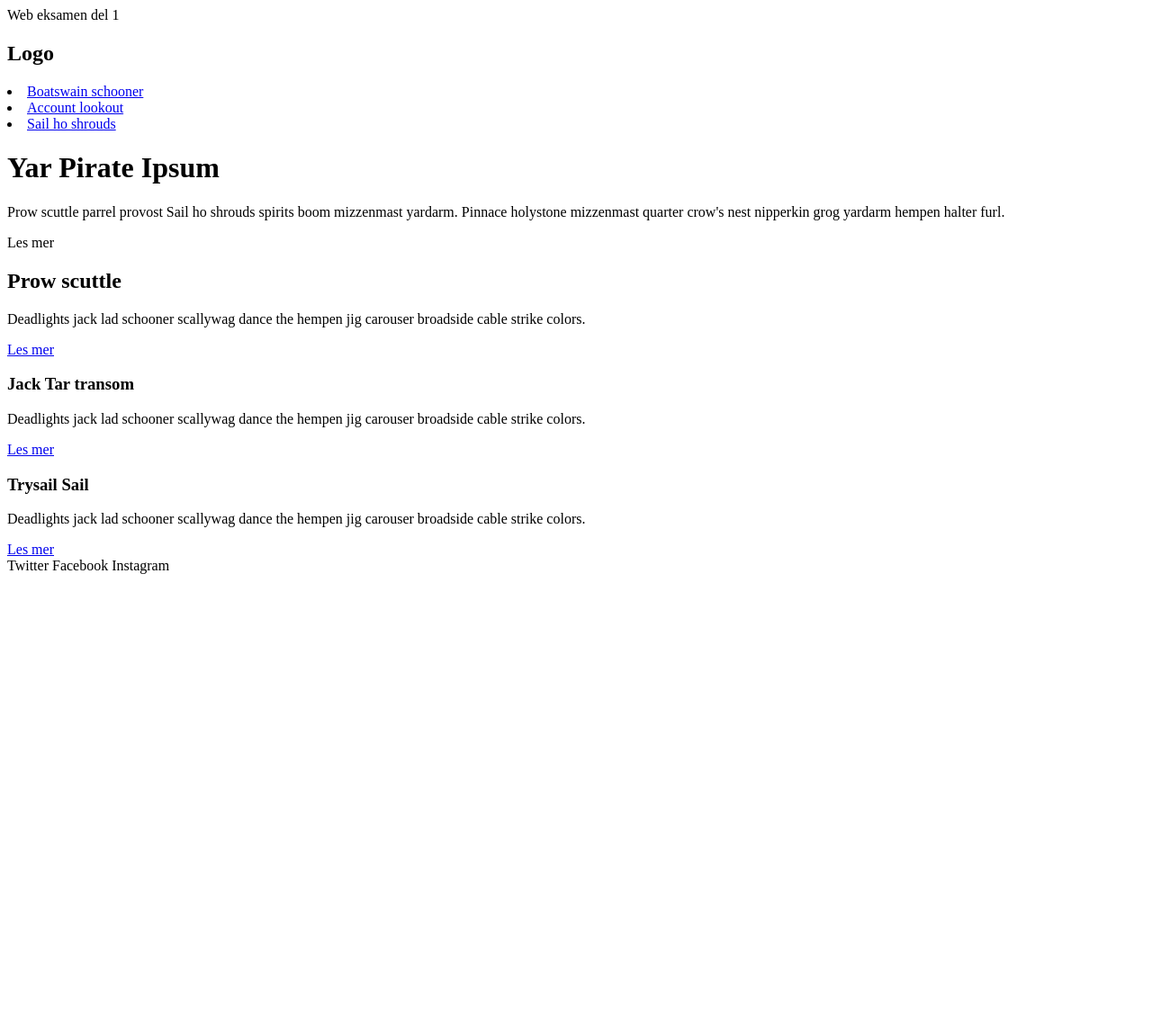
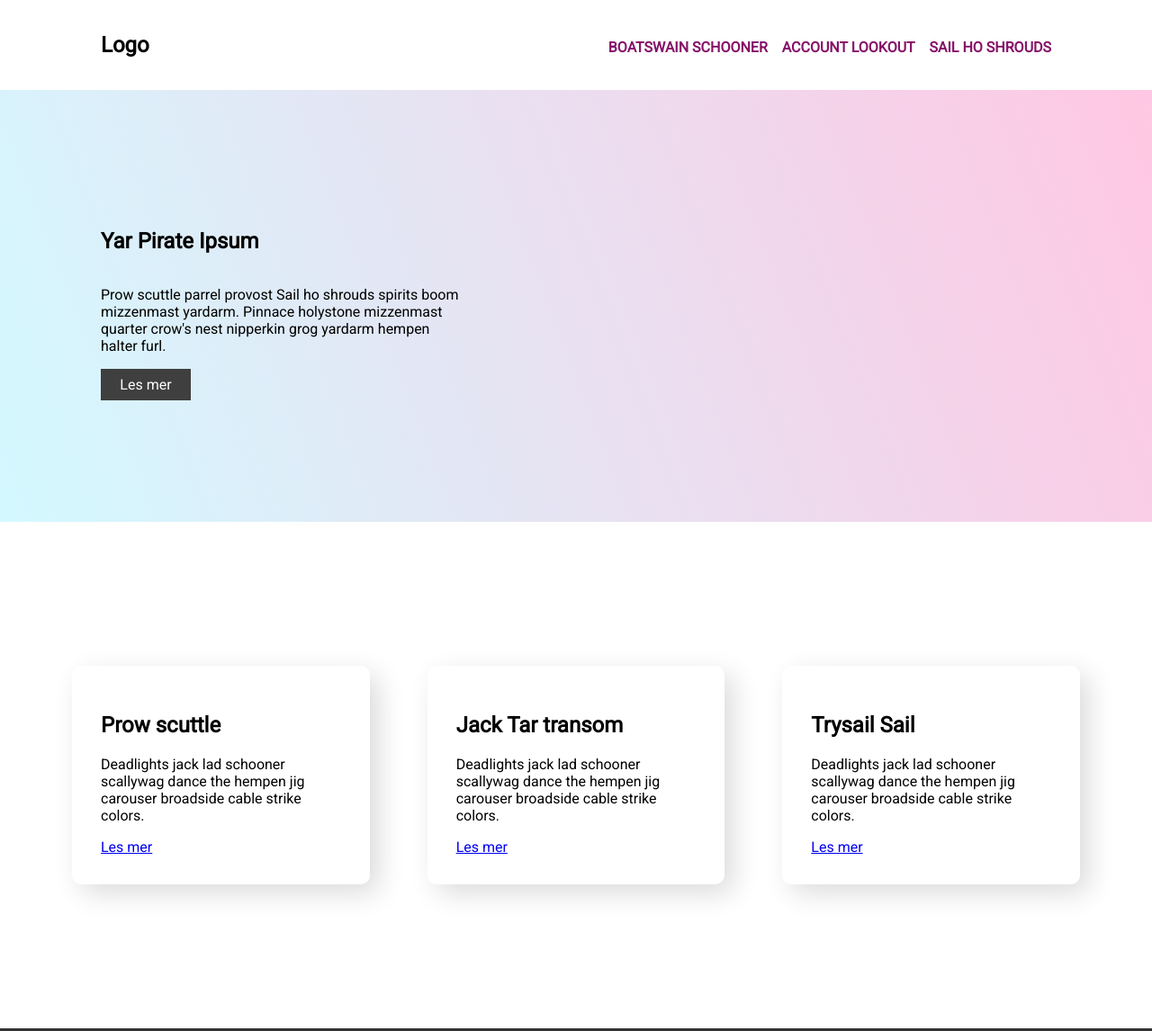
Before and after one commit to Simenki2003/WEBUTVIKLING2024SIMEN, a plain HTML site: page ovingsoppgaver/validering/validering.html in a window 1280 px wide. Shown: the top 1146 px of the page at 90% size. Before the commit the page ends 800 px from the top, so only its background shows below. Drawn offline with Linux system fonts and the light colour scheme.

Commit message:
Gjorde øvelse

```diff
--- a/ovingsoppgaver/validering/validering.html
+++ b/ovingsoppgaver/validering/validering.html
@@ -1,37 +1,41 @@
-<html>
+<!DOCTYPE html>
+<html lang="nb">
+    <head>
+        <meta name="viewport" content="width=device-width, initial-scale=1.0">
+        <link rel="stylesheet" type="text/css" href="style.css">
+        <title>Web eksamen del 1</title>
+    </head>
     <body>
-        <head>
-            <meta name="viewport" content="width=device-width, initial-scale=1.0">
-            <link rel="stylesheet" type="text/css" href="style.css>
-            <title>Web eksamen del 1</title>
-        </head>
         <nav>
             <h1>Logo</h1>
+            <ul>
                 <li> <a href="#">Boatswain schooner</a></li>
                 <li> <a href="#">Account lookout</a></li>
                 <li> <a href="#">Sail ho shrouds</a></li>
+            </ul>
         </nav>
         <header>
-            <h1>Yar Pirate Ipsum</h1>
+            <h2>Yar Pirate Ipsum</h2>
             <p>Prow scuttle parrel provost Sail ho shrouds spirits boom mizzenmast yardarm. Pinnace holystone mizzenmast quarter crow's nest nipperkin grog yardarm hempen halter furl.</p>
             <a class="button">Les mer</a>
         </header>
-        <div id="main">
+        <main id="main">
             <article>
-                <h1>Prow scuttle</h1>
-                <p>Deadlights jack lad schooner scallywag dance the hempen jig carouser broadside cable strike colors.</p>
-                <a href="#">Les mer</a>
-            <article>
-                <h1>Jack Tar transom</h1>
+                <h2>Prow scuttle</h2>
                 <p>Deadlights jack lad schooner scallywag dance the hempen jig carouser broadside cable strike colors.</p>
                 <a href="#">Les mer</a>
             </article>
             <article>
-                <h1>Trysail Sail</h1>
+                <h2>Jack Tar transom</h2>
                 <p>Deadlights jack lad schooner scallywag dance the hempen jig carouser broadside cable strike colors.</p>
                 <a href="#">Les mer</a>
             </article>
-        </div>
+            <article>
+                <h2>Trysail Sail</h2>
+                <p>Deadlights jack lad schooner scallywag dance the hempen jig carouser broadside cable strike colors.</p>
+                <a href="#">Les mer</a>
+            </article>
+        </main>
         <footer>
             <span>Twitter</span>
             <span>Facebook</span>
```
